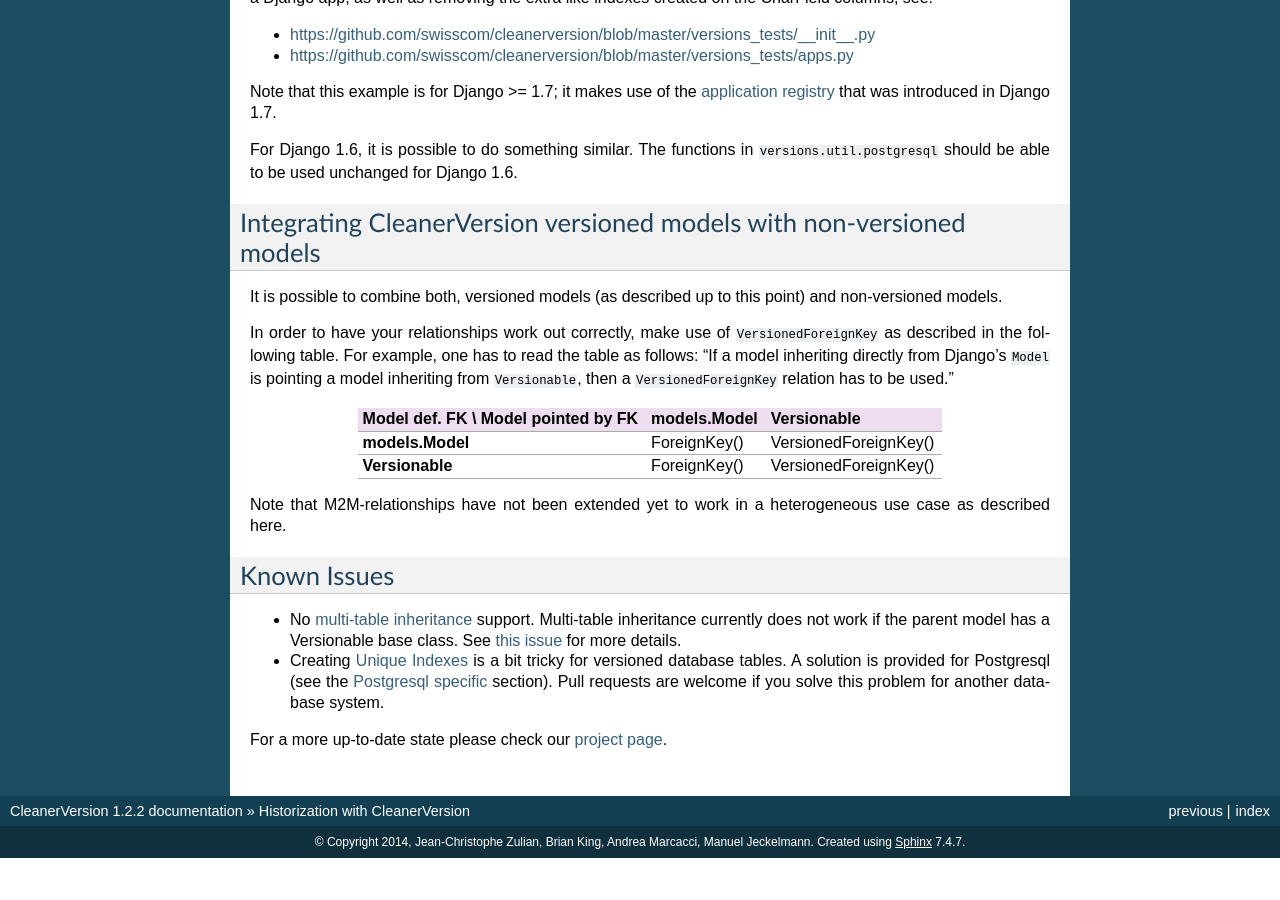
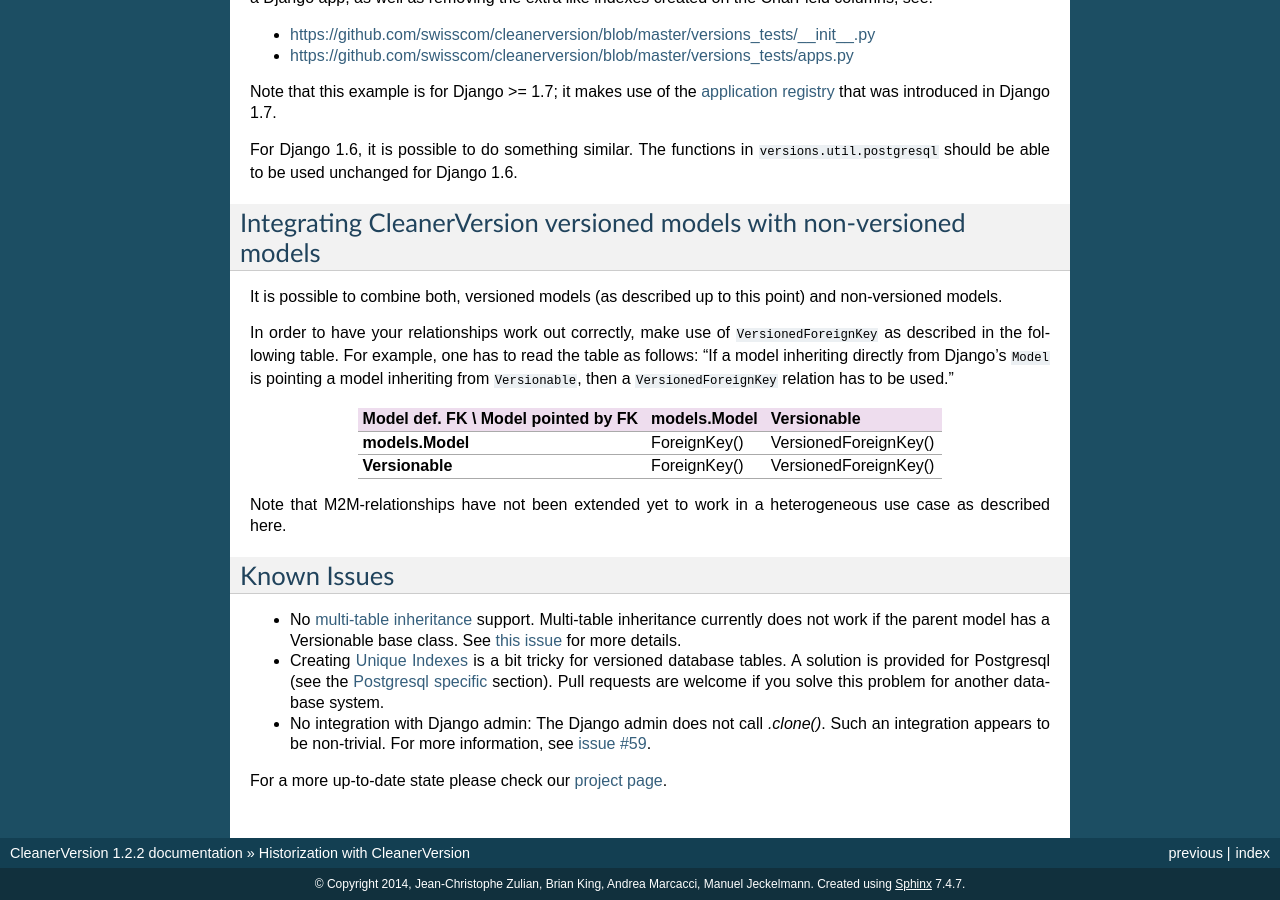
Before and after one commit to swisscom/cleanerversion, a Sphinx documentation site: the page built from docs/doc/historization_with_cleanerversion.rst, in a window 1280 px wide and 900 px high, scrolled down 10450 px. Built offline with Sphinx 7.4.7, drawn with Linux system fonts in a browser that asks for light colours; before the commit the page ends 11308 px from its top, so only the background shows below that.

Commit message:
Add "known issue" about admin integration. See #54, #59

```diff
--- a/docs/doc/historization_with_cleanerversion.rst
+++ b/docs/doc/historization_with_cleanerversion.rst
@@ -590,4 +590,6 @@ Known Issues
 * Creating `Unique Indexes`_ is a bit tricky for versioned database tables.  A solution is provided for Postgresql (see the
   `Postgresql specific`_ section).  Pull requests are welcome if you solve this problem for another database system.
 
+* No integration with Django admin: The Django admin does not call `.clone()`. Such an integration appears to be non-trivial. For more information, see `issue #59 <https://github.com/swisscom/cleanerversion/issues/59>`_.
+
 For a more up-to-date state please check our `project page <https://github.com/swisscom/cleanerversion>`_.
```
